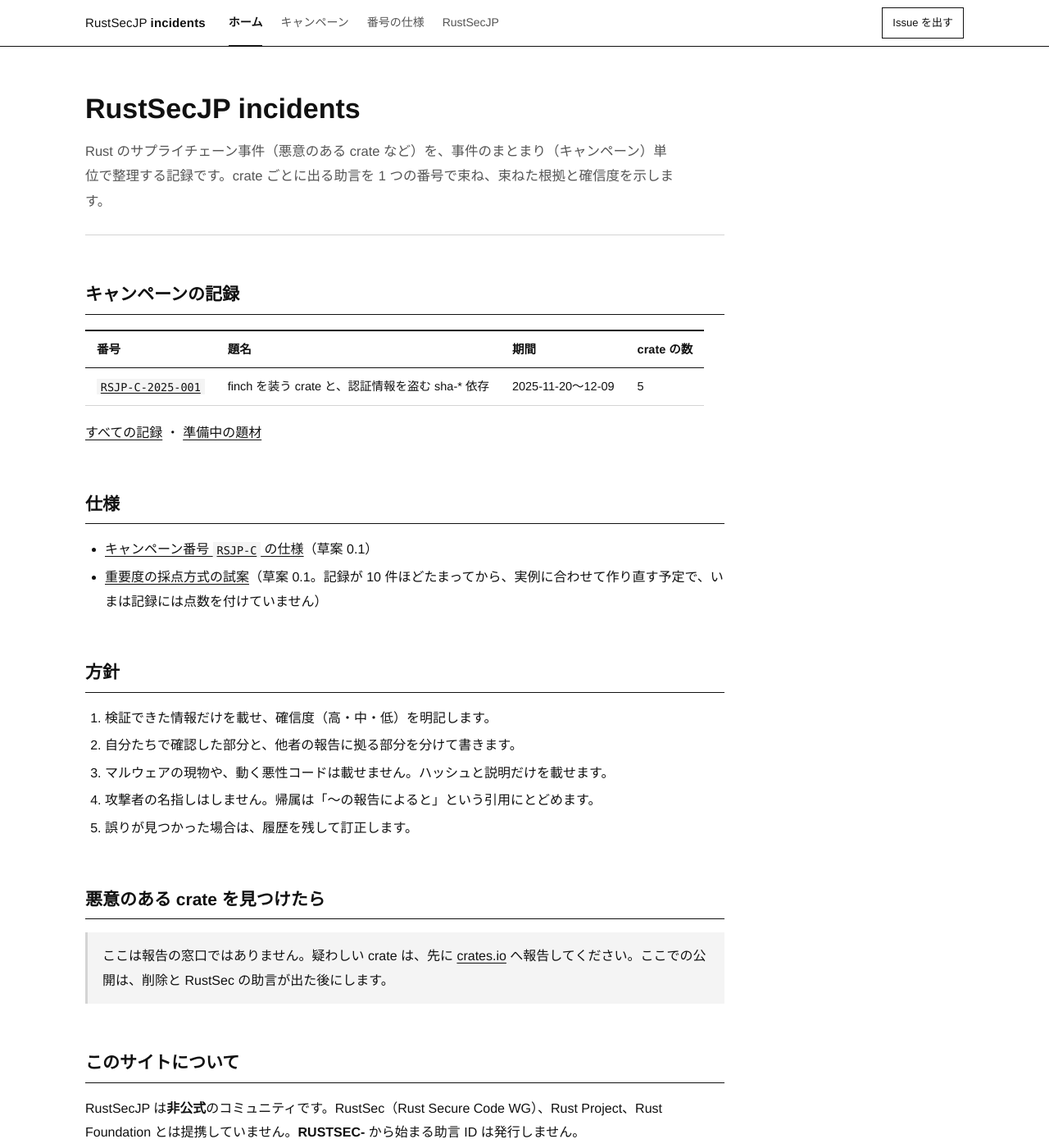
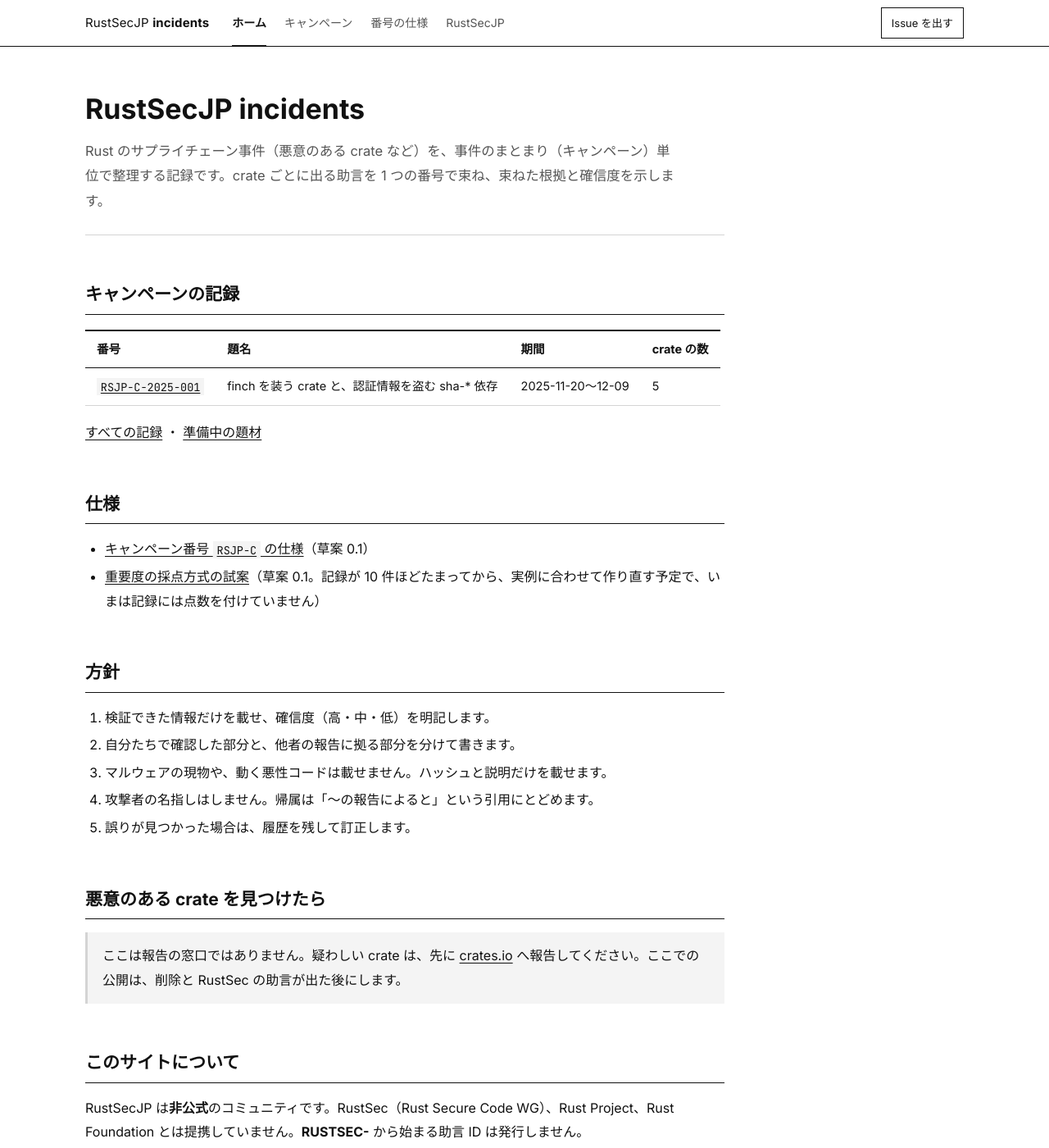
Before and after one commit to RustSecJP/incidents, a Jekyll site: the page built from index.md, in a window 1280 px wide and 1400 px high. Shown: the whole window at 82% size. Built offline with Jekyll 4.4.1, drawn with Linux system fonts in a browser that asks for light colours.

Commit message:
書体を Inter・Noto Sans JP・JetBrains Mono に統一

```diff
--- a/_layouts/default.html
+++ b/_layouts/default.html
@@ -8,6 +8,9 @@
 <link rel="icon" href="https://rustsecjp.github.io/favicon.png" type="image/png">
 <link rel="apple-touch-icon" href="https://rustsecjp.github.io/icon.png">
 <meta property="og:image" content="https://rustsecjp.github.io/icon.png">
+<link rel="preconnect" href="https://fonts.googleapis.com">
+<link rel="preconnect" href="https://fonts.gstatic.com" crossorigin>
+<link rel="stylesheet" href="https://fonts.googleapis.com/css2?family=Inter:wght@400;500;700&family=JetBrains+Mono:wght@400;700&family=Noto+Sans+JP:wght@400;500;700&display=swap">
 <link rel="stylesheet" href="{{ '/assets/site.css' | relative_url }}">
 </head>
 <body>
--- a/assets/site.css
+++ b/assets/site.css
@@ -2,7 +2,7 @@
 @media(prefers-color-scheme:dark){:root{--bg:#0e0e0e;--panel:#0e0e0e;--ink:#f2f2f2;--sub:#a6a6a6;--line:#3a3a3a;--rule:#f2f2f2;--soft:#1c1c1c;--code:#1c1c1c;--acc:#f2f2f2;--acc-ink:#0e0e0e}}
 *{box-sizing:border-box}
 html{scroll-behavior:smooth;scroll-padding-top:76px}
-body{margin:0;background:var(--bg);color:var(--ink);font:16px/1.85 "Helvetica Neue",Arial,"Hiragino Kaku Gothic ProN","Hiragino Sans","Noto Sans JP","Yu Gothic",Meiryo,sans-serif;-webkit-font-smoothing:antialiased}
+body{margin:0;background:var(--bg);color:var(--ink);font:16px/1.85 Inter,"Noto Sans JP","Hiragino Sans","Hiragino Kaku Gothic ProN","Yu Gothic",Meiryo,sans-serif;-webkit-font-smoothing:antialiased}
 a{color:var(--ink);text-decoration:underline;text-decoration-thickness:1px;text-underline-offset:3px}
 a:hover{text-decoration-thickness:2px}
 a:focus-visible,button:focus-visible,select:focus-visible,summary:focus-visible{outline:2px solid var(--ink);outline-offset:2px}
@@ -31,7 +31,7 @@ a:focus-visible,button:focus-visible,select:focus-visible,summary:focus-visible{
 .doc h4{font-size:15px;margin:26px 0 8px;font-weight:700}
 .doc ul,.doc ol{padding-left:1.5em}
 .doc li{margin:4px 0}
-.doc code{background:var(--code);padding:.12em .36em;font:13.5px/1.6 ui-monospace,SFMono-Regular,Menlo,Consolas,monospace}
+.doc code{background:var(--code);padding:.12em .36em;font:13.5px/1.6 "JetBrains Mono",ui-monospace,SFMono-Regular,Menlo,Consolas,monospace}
 .doc pre{background:var(--code);padding:16px 18px;overflow-x:auto;line-height:1.6;border-left:2px solid var(--rule)}
 .doc pre code{background:none;padding:0}
 .doc blockquote{margin:20px 0;padding:12px 18px;border:1px solid var(--line);border-left:3px solid var(--rule);background:var(--bg)}
@@ -81,7 +81,7 @@ a:focus-visible,button:focus-visible,select:focus-visible,summary:focus-visible{
 .axes{display:grid;gap:0}
 .axis{padding:12px 0;border-bottom:1px solid var(--line)}
 .axis label{display:flex;justify-content:space-between;gap:8px;font-weight:700;font-size:14.5px;margin-bottom:6px}
-.axis label span{color:var(--sub);font:12.5px ui-monospace,Menlo,monospace;font-weight:400}
+.axis label span{color:var(--sub);font:12.5px "JetBrains Mono",ui-monospace,SFMono-Regular,Menlo,Consolas,monospace;font-weight:400}
 .axis select{width:100%;padding:8px 10px;border:1px solid var(--rule);border-radius:0;background:var(--bg);color:var(--ink);font:inherit;font-size:14.5px}
 .grp{margin:26px 0 0;padding-bottom:6px;border-bottom:1px solid var(--rule);font-size:12px;font-weight:700;letter-spacing:.06em;color:var(--sub)}
 .grp:first-child{margin-top:0}
@@ -89,7 +89,7 @@ a:focus-visible,button:focus-visible,select:focus-visible,summary:focus-visible{
 .score{font-size:60px;font-weight:700;line-height:1;letter-spacing:-.02em;font-variant-numeric:tabular-nums}
 .band{display:inline-block;margin:12px 0 14px;padding:2px 10px;border:1px solid var(--rule);font-weight:700;font-size:13.5px}
 .band[data-b="緊急"],.band[data-b="高"]{background:var(--ink);color:var(--bg)}
-.vec{display:block;word-break:break-all;background:var(--code);padding:10px 12px;font:12.5px/1.6 ui-monospace,Menlo,monospace}
+.vec{display:block;word-break:break-all;background:var(--code);padding:10px 12px;font:12.5px/1.6 "JetBrains Mono",ui-monospace,SFMono-Regular,Menlo,Consolas,monospace}
 .result button{margin-top:10px;width:100%;padding:9px;border:1px solid var(--rule);border-radius:0;background:var(--bg);color:var(--ink);font:inherit;font-size:14px;cursor:pointer}
 .result button:hover{background:var(--ink);color:var(--bg)}
 .steps{margin:14px 0 0;font-size:12.5px;color:var(--sub);line-height:1.7}
@@ -115,7 +115,7 @@ a:focus-visible,button:focus-visible,select:focus-visible,summary:focus-visible{
 .reco>.reco-h{display:flex;flex-wrap:wrap;gap:6px 10px;align-items:baseline;margin:0 0 8px;font-weight:700}
 .reco>.reco-h .kind{padding:0 8px;background:var(--ink);color:var(--bg);font-size:12.5px}
 .reco[type="Recommendation"]>.reco-h .kind{background:var(--bg);color:var(--ink);border:1px solid var(--rule)}
-.reco>.reco-h .rid{font:12.5px ui-monospace,Menlo,monospace;color:var(--sub);font-weight:400}
+.reco>.reco-h .rid{font:12.5px "JetBrains Mono",ui-monospace,SFMono-Regular,Menlo,Consolas,monospace;color:var(--sub);font-weight:400}
 .doc div.note{background:var(--soft);border:0;border-left:3px solid var(--line)}
 .warning,.important{border-left:4px solid var(--rule);background:var(--soft)}
 .reco>:last-child,.warning>:last-child,.important>:last-child,.example>:last-child,.examplereco>:last-child,.definition>:last-child{margin-bottom:0}
```
